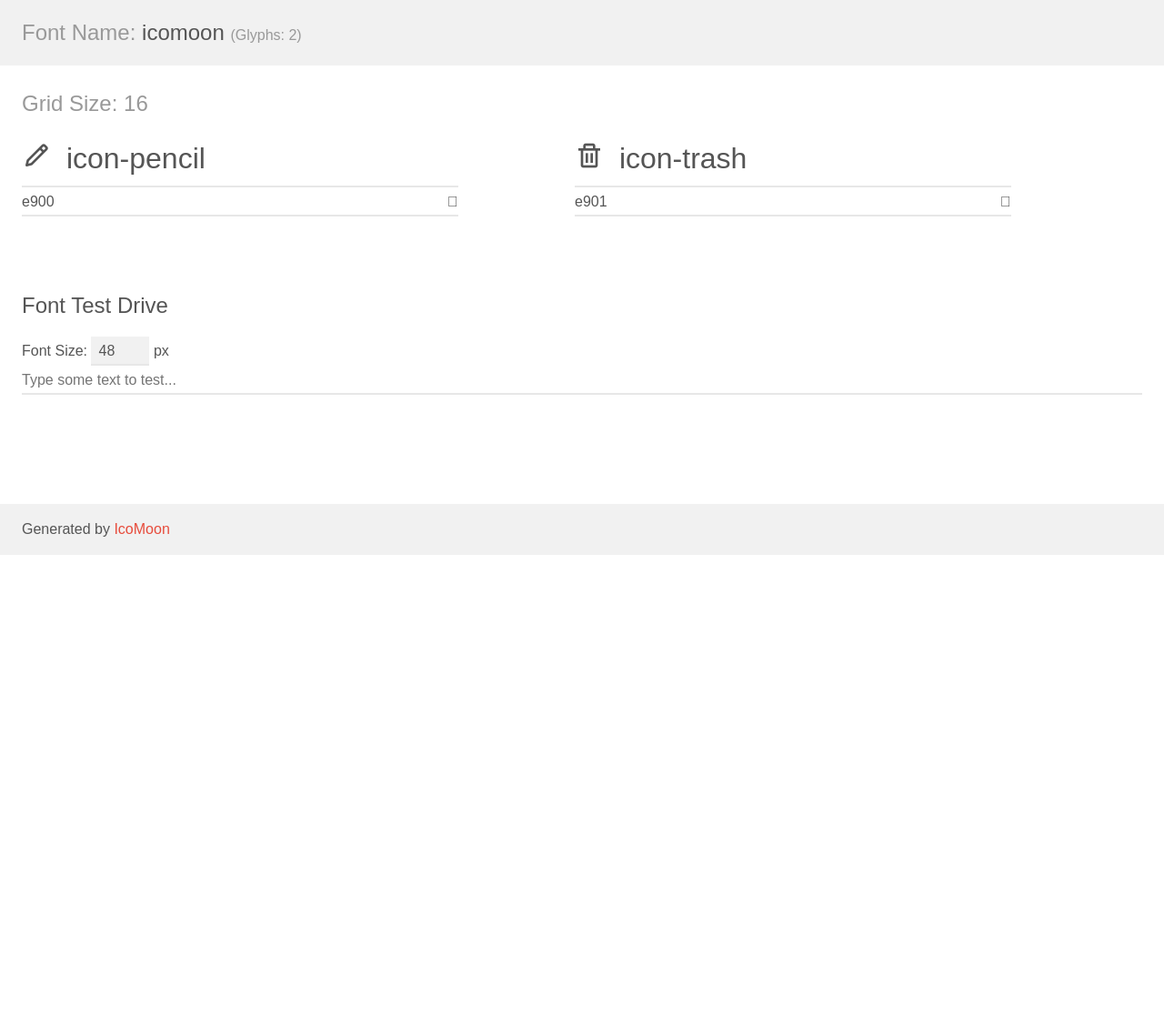
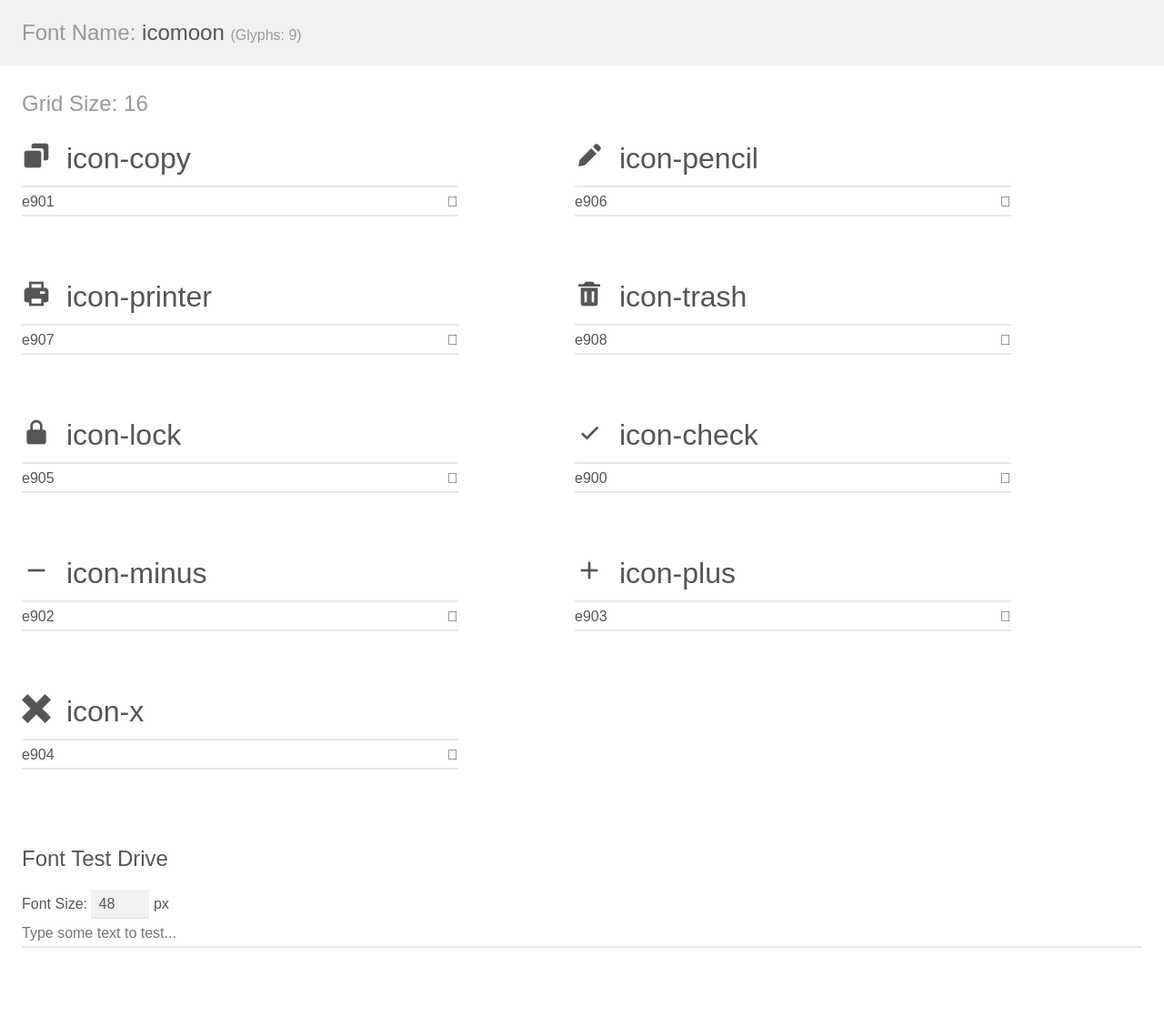
Before and after one commit to johancastillo/giftcard-admin, a PHP site: page /icomoon/demo.html in a window 1280 px wide. Shown: the top 1118 px of the page at 91% size. Before the commit the page ends 610 px from the top, so only its background shows below. Run offline with PHP 8.4, Linux system fonts and the light colour scheme.

Commit message:
Vectors SVGs

```diff
--- a/frontend/package.json
+++ b/frontend/package.json
@@ -40,6 +40,6 @@
   },
   "devDependencies": {
     "sass": "^1.32.7",
-    "sweetalert2": "^10.14.1"
+    "sweetalert2": "^10.15.5"
   }
 }
--- a/frontend/public/icomoon/demo.html
+++ b/frontend/public/icomoon/demo.html
@@ -9,14 +9,84 @@
     <link rel="stylesheet" href="style.css"></head>
 <body>
     <div class="bgc1 clearfix">
-        <h1 class="mhmm mvm"><span class="fgc1">Font Name:</span> icomoon <small class="fgc1">(Glyphs:&nbsp;2)</small></h1>
+        <h1 class="mhmm mvm"><span class="fgc1">Font Name:</span> icomoon <small class="fgc1">(Glyphs:&nbsp;9)</small></h1>
     </div>
     <div class="clearfix mhl ptl">
         <h1 class="mvm mtn fgc1">Grid Size: 16</h1>
         <div class="glyph fs1">
             <div class="clearfix bshadow0 pbs">
+                <span class="icon-copy"></span>
+                <span class="mls"> icon-copy</span>
+            </div>
+            <fieldset class="fs0 size1of1 clearfix hidden-false">
+                <input type="text" readonly value="e901" class="unit size1of2" />
+                <input type="text" maxlength="1" readonly value="&#xe901;" class="unitRight size1of2 talign-right" />
+            </fieldset>
+            <div class="fs0 bshadow0 clearfix hidden-true">
+                <span class="unit pvs fgc1">liga: </span>
+                <input type="text" readonly value="" class="liga unitRight" />
+            </div>
+        </div>
+        <div class="glyph fs1">
+            <div class="clearfix bshadow0 pbs">
                 <span class="icon-pencil"></span>
                 <span class="mls"> icon-pencil</span>
+            </div>
+            <fieldset class="fs0 size1of1 clearfix hidden-false">
+                <input type="text" readonly value="e906" class="unit size1of2" />
+                <input type="text" maxlength="1" readonly value="&#xe906;" class="unitRight size1of2 talign-right" />
+            </fieldset>
+            <div class="fs0 bshadow0 clearfix hidden-true">
+                <span class="unit pvs fgc1">liga: </span>
+                <input type="text" readonly value="" class="liga unitRight" />
+            </div>
+        </div>
+        <div class="glyph fs1">
+            <div class="clearfix bshadow0 pbs">
+                <span class="icon-printer"></span>
+                <span class="mls"> icon-printer</span>
+            </div>
+            <fieldset class="fs0 size1of1 clearfix hidden-false">
+                <input type="text" readonly value="e907" class="unit size1of2" />
+                <input type="text" maxlength="1" readonly value="&#xe907;" class="unitRight size1of2 talign-right" />
+            </fieldset>
+            <div class="fs0 bshadow0 clearfix hidden-true">
+                <span class="unit pvs fgc1">liga: </span>
+                <input type="text" readonly value="" class="liga unitRight" />
+            </div>
+        </div>
+        <div class="glyph fs1">
+            <div class="clearfix bshadow0 pbs">
+                <span class="icon-trash"></span>
+                <span class="mls"> icon-trash</span>
+            </div>
+            <fieldset class="fs0 size1of1 clearfix hidden-false">
+                <input type="text" readonly value="e908" class="unit size1of2" />
+                <input type="text" maxlength="1" readonly value="&#xe908;" class="unitRight size1of2 talign-right" />
+            </fieldset>
+            <div class="fs0 bshadow0 clearfix hidden-true">
+                <span class="unit pvs fgc1">liga: </span>
+                <input type="text" readonly value="" class="liga unitRight" />
+            </div>
+        </div>
+        <div class="glyph fs1">
+            <div class="clearfix bshadow0 pbs">
+                <span class="icon-lock"></span>
+                <span class="mls"> icon-lock</span>
+            </div>
+            <fieldset class="fs0 size1of1 clearfix hidden-false">
+                <input type="text" readonly value="e905" class="unit size1of2" />
+                <input type="text" maxlength="1" readonly value="&#xe905;" class="unitRight size1of2 talign-right" />
+            </fieldset>
+            <div class="fs0 bshadow0 clearfix hidden-true">
+                <span class="unit pvs fgc1">liga: </span>
+                <input type="text" readonly value="" class="liga unitRight" />
+            </div>
+        </div>
+        <div class="glyph fs1">
+            <div class="clearfix bshadow0 pbs">
+                <span class="icon-check"></span>
+                <span class="mls"> icon-check</span>
             </div>
             <fieldset class="fs0 size1of1 clearfix hidden-false">
                 <input type="text" readonly value="e900" class="unit size1of2" />
@@ -29,12 +99,40 @@
         </div>
         <div class="glyph fs1">
             <div class="clearfix bshadow0 pbs">
-                <span class="icon-trash"></span>
-                <span class="mls"> icon-trash</span>
+                <span class="icon-minus"></span>
+                <span class="mls"> icon-minus</span>
             </div>
             <fieldset class="fs0 size1of1 clearfix hidden-false">
-                <input type="text" readonly value="e901" class="unit size1of2" />
-                <input type="text" maxlength="1" readonly value="&#xe901;" class="unitRight size1of2 talign-right" />
+                <input type="text" readonly value="e902" class="unit size1of2" />
+                <input type="text" maxlength="1" readonly value="&#xe902;" class="unitRight size1of2 talign-right" />
+            </fieldset>
+            <div class="fs0 bshadow0 clearfix hidden-true">
+                <span class="unit pvs fgc1">liga: </span>
+                <input type="text" readonly value="" class="liga unitRight" />
+            </div>
+        </div>
+        <div class="glyph fs1">
+            <div class="clearfix bshadow0 pbs">
+                <span class="icon-plus"></span>
+                <span class="mls"> icon-plus</span>
+            </div>
+            <fieldset class="fs0 size1of1 clearfix hidden-false">
+                <input type="text" readonly value="e903" class="unit size1of2" />
+                <input type="text" maxlength="1" readonly value="&#xe903;" class="unitRight size1of2 talign-right" />
+            </fieldset>
+            <div class="fs0 bshadow0 clearfix hidden-true">
+                <span class="unit pvs fgc1">liga: </span>
+                <input type="text" readonly value="" class="liga unitRight" />
+            </div>
+        </div>
+        <div class="glyph fs1">
+            <div class="clearfix bshadow0 pbs">
+                <span class="icon-x"></span>
+                <span class="mls"> icon-x</span>
+            </div>
+            <fieldset class="fs0 size1of1 clearfix hidden-false">
+                <input type="text" readonly value="e904" class="unit size1of2" />
+                <input type="text" maxlength="1" readonly value="&#xe904;" class="unitRight size1of2 talign-right" />
             </fieldset>
             <div class="fs0 bshadow0 clearfix hidden-true">
                 <span class="unit pvs fgc1">liga: </span>
--- a/frontend/public/icomoon/style.css
+++ b/frontend/public/icomoon/style.css
@@ -1,10 +1,10 @@
 @font-face {
   font-family: 'icomoon';
-  src:  url('fonts/icomoon.eot?21cobq');
-  src:  url('fonts/icomoon.eot?21cobq#iefix') format('embedded-opentype'),
-    url('fonts/icomoon.ttf?21cobq') format('truetype'),
-    url('fonts/icomoon.woff?21cobq') format('woff'),
-    url('fonts/icomoon.svg?21cobq#icomoon') format('svg');
+  src:  url('fonts/icomoon.eot?gqjsit');
+  src:  url('fonts/icomoon.eot?gqjsit#iefix') format('embedded-opentype'),
+    url('fonts/icomoon.ttf?gqjsit') format('truetype'),
+    url('fonts/icomoon.woff?gqjsit') format('woff'),
+    url('fonts/icomoon.svg?gqjsit#icomoon') format('svg');
   font-weight: normal;
   font-style: normal;
   font-display: block;
@@ -25,9 +25,30 @@
   -moz-osx-font-smoothing: grayscale;
 }
 
+.icon-copy:before {
+  content: "\e901";
+}
 .icon-pencil:before {
+  content: "\e906";
+}
+.icon-printer:before {
+  content: "\e907";
+}
+.icon-trash:before {
+  content: "\e908";
+}
+.icon-lock:before {
+  content: "\e905";
+}
+.icon-check:before {
   content: "\e900";
 }
-.icon-trash:before {
-  content: "\e901";
+.icon-minus:before {
+  content: "\e902";
 }
+.icon-plus:before {
+  content: "\e903";
+}
+.icon-x:before {
+  content: "\e904";
+}
```
Also changed, not shown: frontend/public/icomoon/selection.json (+1 -1 lines), frontend/src/App.tsx (+4 -3 lines), frontend/src/pages/orders/Orders.jsx (+31 -45 lines), frontend/src/styles/main.scss (+7 -1 lines), frontend/public/icomoon/fonts/icomoon.ttf, frontend/public/icomoon/fonts/icomoon.woff, icons-svg/copy.svg (added), icons-svg/pencil.svg (added), icons-svg/printer.svg (added), icons-svg/trash.svg (added), 2 other files.
